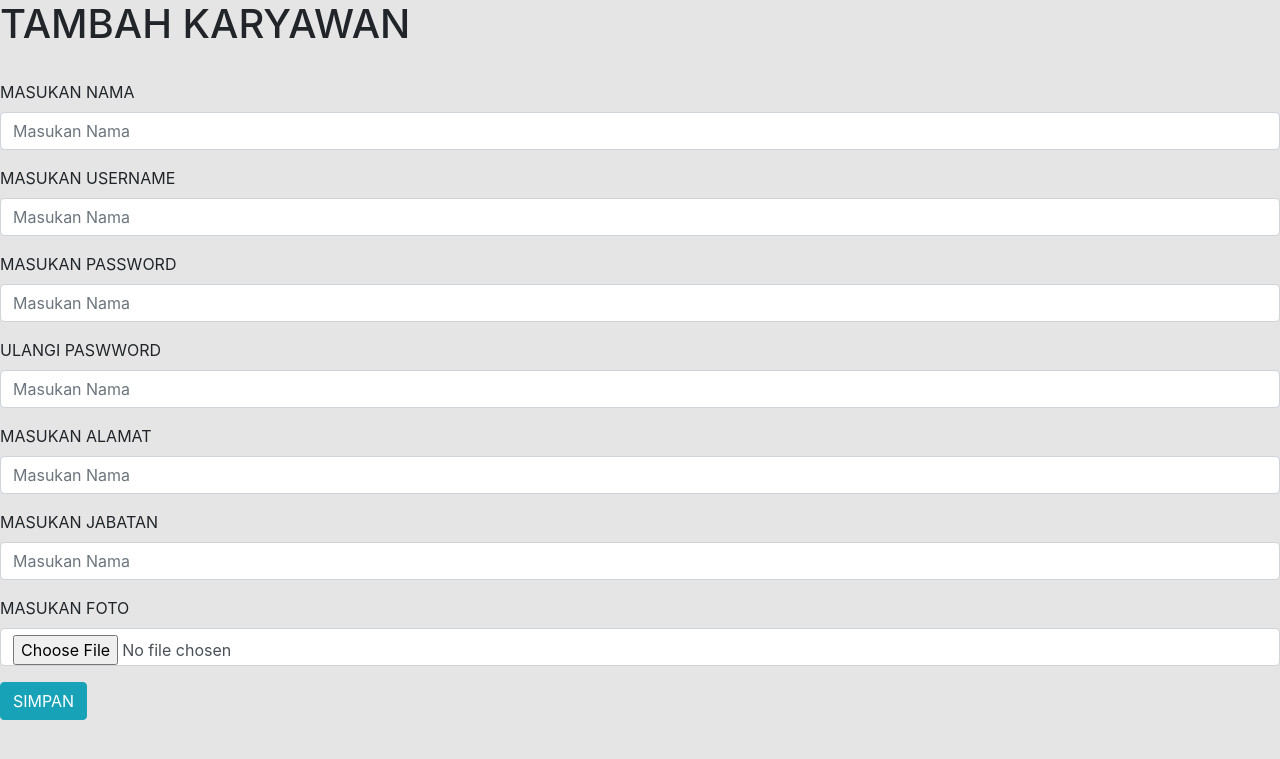
After one commit to dikimeip/website-laundry-codeigniter, a PHP site: the page made by application/views/admin/tambah_karyawan.php in a window 1280 px wide. The commit adds this page. Shown: the top 759 px of the page. Run offline with PHP 8.4, Linux system fonts and the light colour scheme; the template is opened without the code that fills it, so the values that code supplies are empty; some libraries are stand-ins or nearby versions.

Commit message:
membuat halaman untuk melakukan tambah data karyaawan

```diff
--- a/application/views/admin/karyawan.php
+++ b/application/views/admin/karyawan.php
@@ -1,7 +1,7 @@
 <h1>DATA KARYAWAN</h1>
 <div class="row">
 	<div class="col-md-8">
-		<a href="" class="btn btn-info">TAMBAH</a>
+		<a href="<?php echo base_url('AdminController/tambah_karyawan') ?>" class="btn btn-info">TAMBAH</a>
 	</div>
 	<div class="col-md-4">
 		<form>
--- /dev/null
+++ b/application/views/admin/tambah_karyawan.php
@@ -0,0 +1,33 @@
+<h1>TAMBAH KARYAWAN</h1>
+<br>
+<form action="" method="post" enctype="multipart/form-data">
+	<div class="form-group">
+		<label>MASUKAN NAMA</label>
+		<input type="text" name="nama" placeholder="Masukan Nama" class="form-control">
+	</div>
+	<div class="form-group">
+		<label>MASUKAN USERNAME</label>
+		<input type="text" name="uname" placeholder="Masukan Nama" class="form-control">
+	</div>
+	<div class="form-group">
+		<label>MASUKAN PASSWORD</label>
+		<input type="text" name="pswd1" placeholder="Masukan Nama" class="form-control">
+	</div>
+	<div class="form-group">
+		<label>ULANGI PASWWORD</label>
+		<input type="text" name="pswd2" placeholder="Masukan Nama" class="form-control">
+	</div>
+	<div class="form-group">
+		<label>MASUKAN ALAMAT</label>
+		<input type="text" name="alamat" placeholder="Masukan Nama" class="form-control">
+	</div>
+	<div class="form-group">
+		<label>MASUKAN JABATAN</label>
+		<input type="text" name="jabatan" placeholder="Masukan Nama" class="form-control">
+	</div>
+	<div class="form-group">
+		<label>MASUKAN FOTO</label>
+		<input type="file" name="foto" placeholder="Masukan Nama" class="form-control" required="">
+	</div>
+	<input type="submit" value="SIMPAN" class="btn btn-info">
+</form>
```
Also changed, not shown: application/controllers/AdminController.php (+8 -0 lines).
